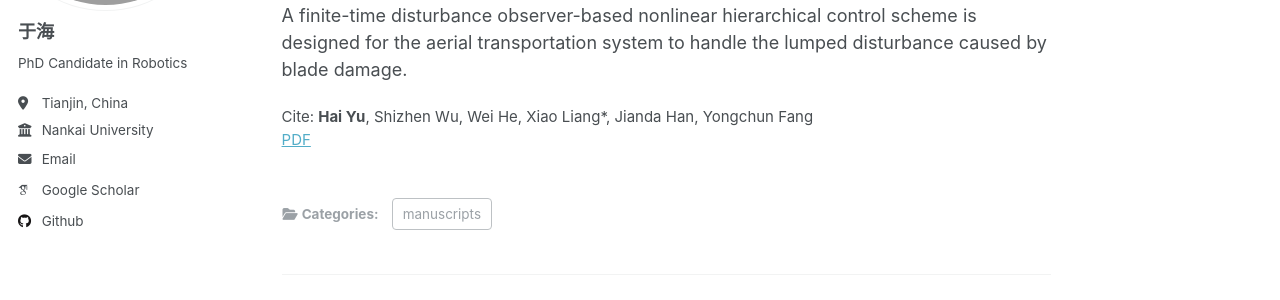
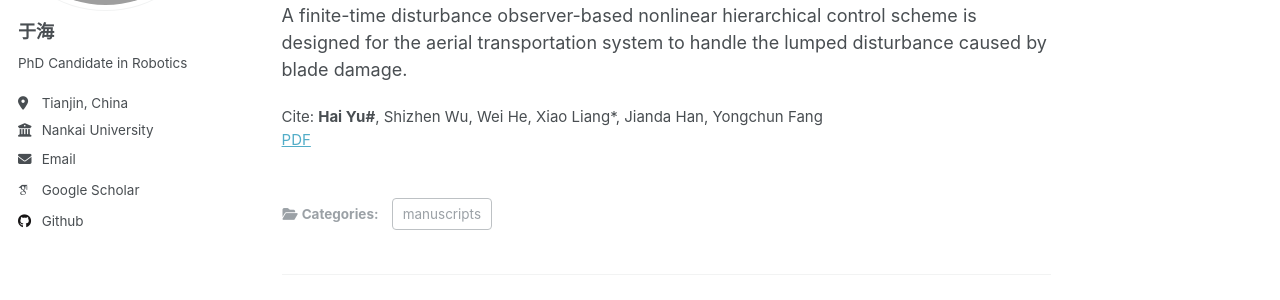
Before and after one commit to wangy1893/wangy1893.github.io, a Jekyll site: the page built from _publications/2024-TIE.md, in a window 1280 px wide and 1104 px high. Shown: the part 229-529 px from the top of the window. Built offline with Jekyll 4.4.1, drawn with Linux system fonts in a browser that asks for light colours; some web fonts are replaced.

Commit message:
Update 2024-TIE.md

```diff
--- a/_publications/2024-TIE.md
+++ b/_publications/2024-TIE.md
@@ -8,6 +8,6 @@ date: 2024-01-17
 venue: 'IEEE Transactions on Industrial Electronics, vol. 71, no. 10, pp. 12718-12731'
 # slidesurl: 'http://cheungsiupaang.github.io/files/kzllyy.pdf'
 paperurl: 'http://cheungsiupaang.github.io/files/kzllyy.pdf'
-citation: '<b>Hai Yu</b>, Shizhen Wu, Wei He, Xiao Liang*, Jianda Han, Yongchun Fang'
+citation: '<b>Hai Yu#</b>, Shizhen Wu, Wei He, Xiao Liang*, Jianda Han, Yongchun Fang'
 ---
 A finite-time disturbance observer-based nonlinear hierarchical control scheme is designed for the aerial transportation system to handle the lumped disturbance caused by blade damage.
```
